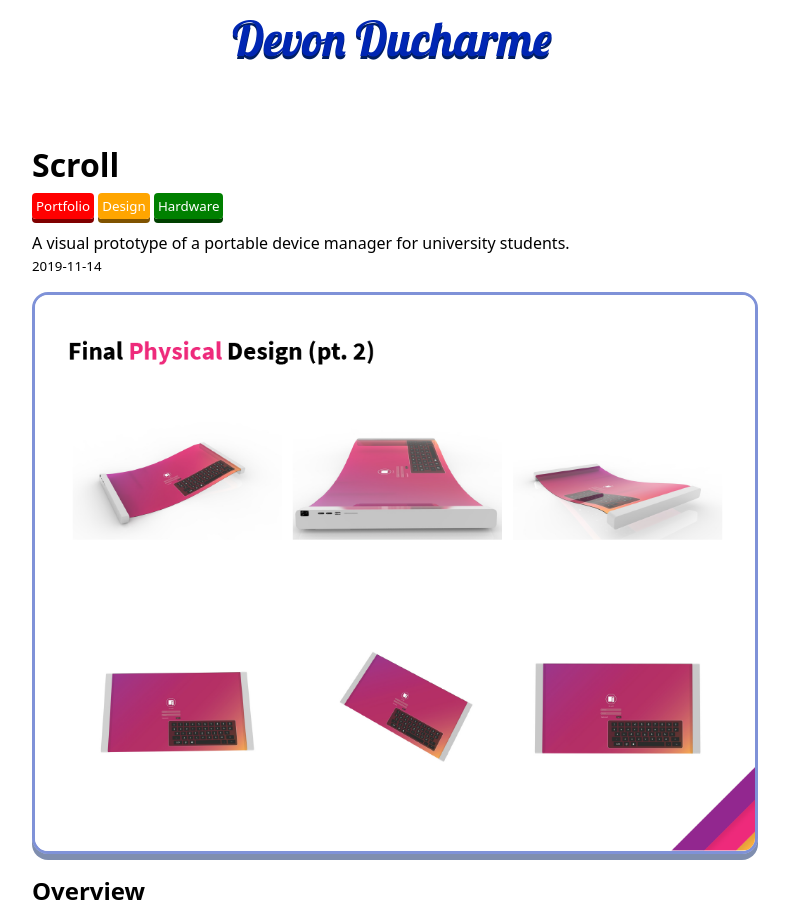
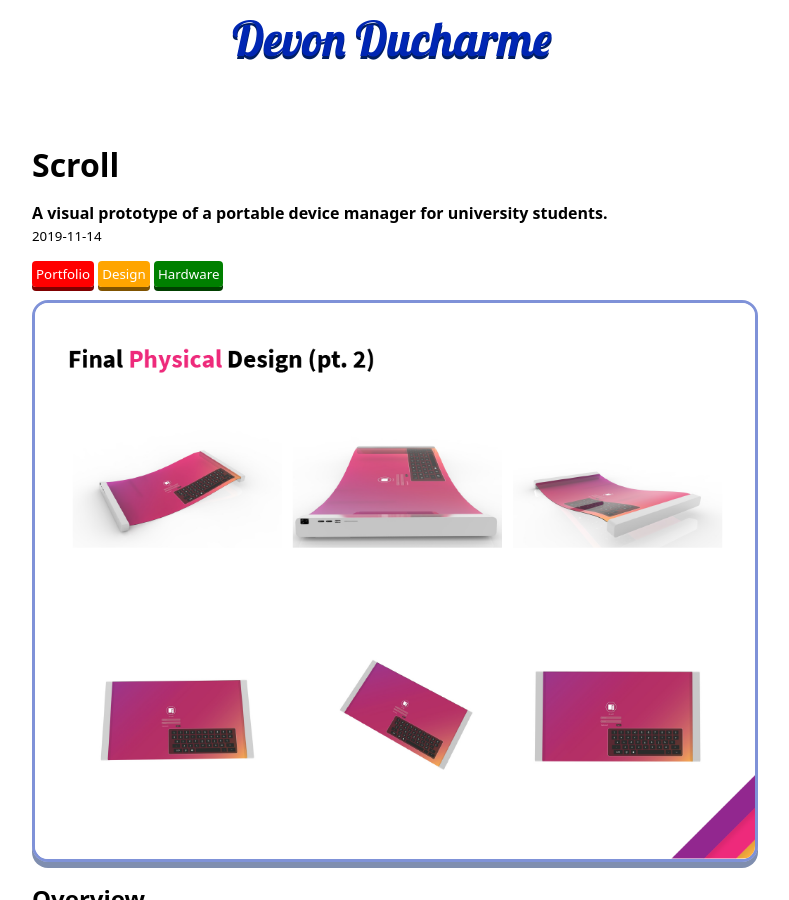
Before and after one commit to buddydudedev/portfolio.buddydude.dev, a Jekyll site: the page built from _posts/2019-11-14-scroll.md, in a window 1280 px wide and 900 px high. Shown: the whole window, without its empty margins (256-1045 px from the left). Built offline with Jekyll 4.4.1, drawn with Linux system fonts in a browser that asks for light colours.

Commit message:
Design mixup

```diff
--- a/_posts/2019-11-14-scroll.md
+++ b/_posts/2019-11-14-scroll.md
@@ -10,15 +10,13 @@
 
 # Scroll
 
+<p class="post-summary"><strong>A visual prototype of a portable device manager for university students.</strong><br><small>2019-11-14</small></p>
+
 <div class="categories">
     {% for category in page.categories %}
     <small category="{{ category }}">{{ category }}</small>
     {% endfor %}
 </div>
-
-<p class="post-summary">A visual prototype of a portable device manager for university students.<br>
-<small>2019-11-14</small></p>
-
 
 <a href="/assets/scroll/PROCESS_BOOK1024_49.png" target="_blank">![](/assets/scroll/PROCESS_BOOK1024_49.png)</a>
 
```
